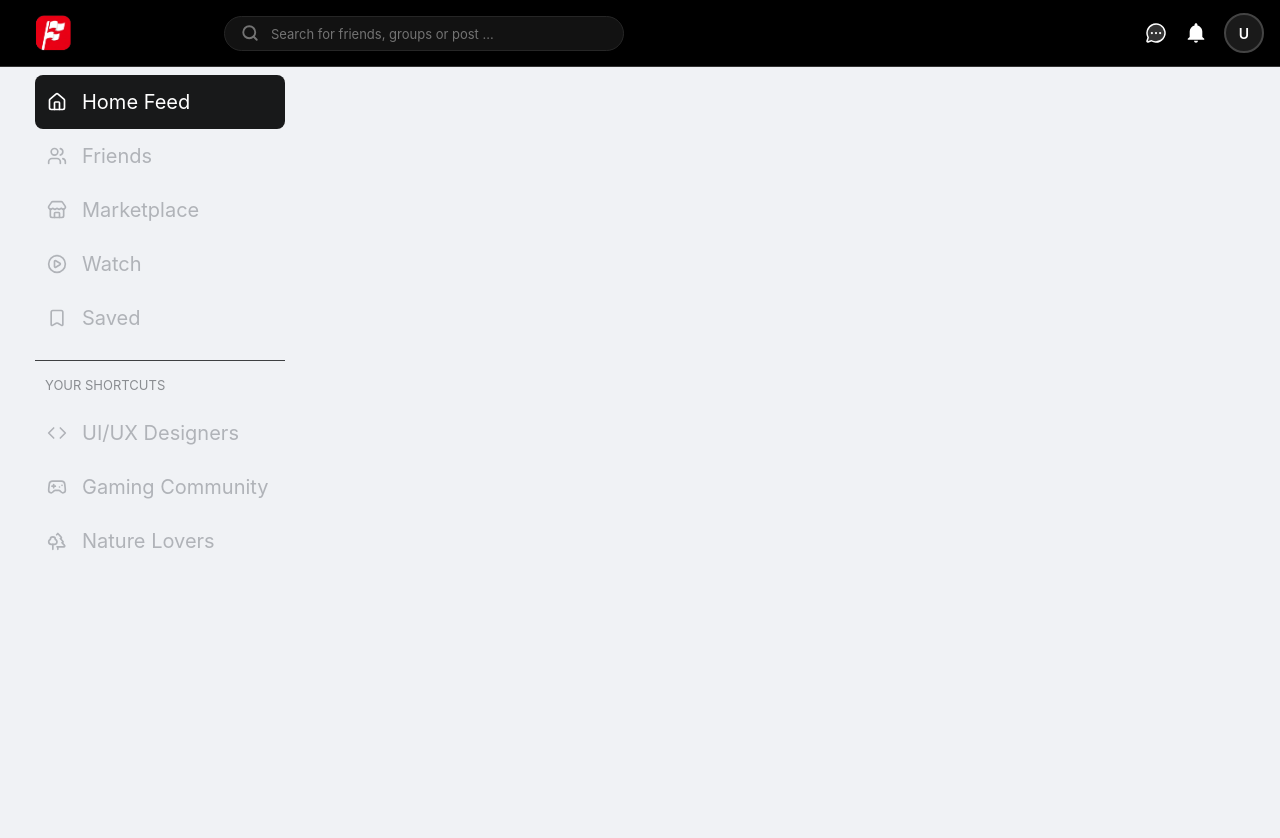
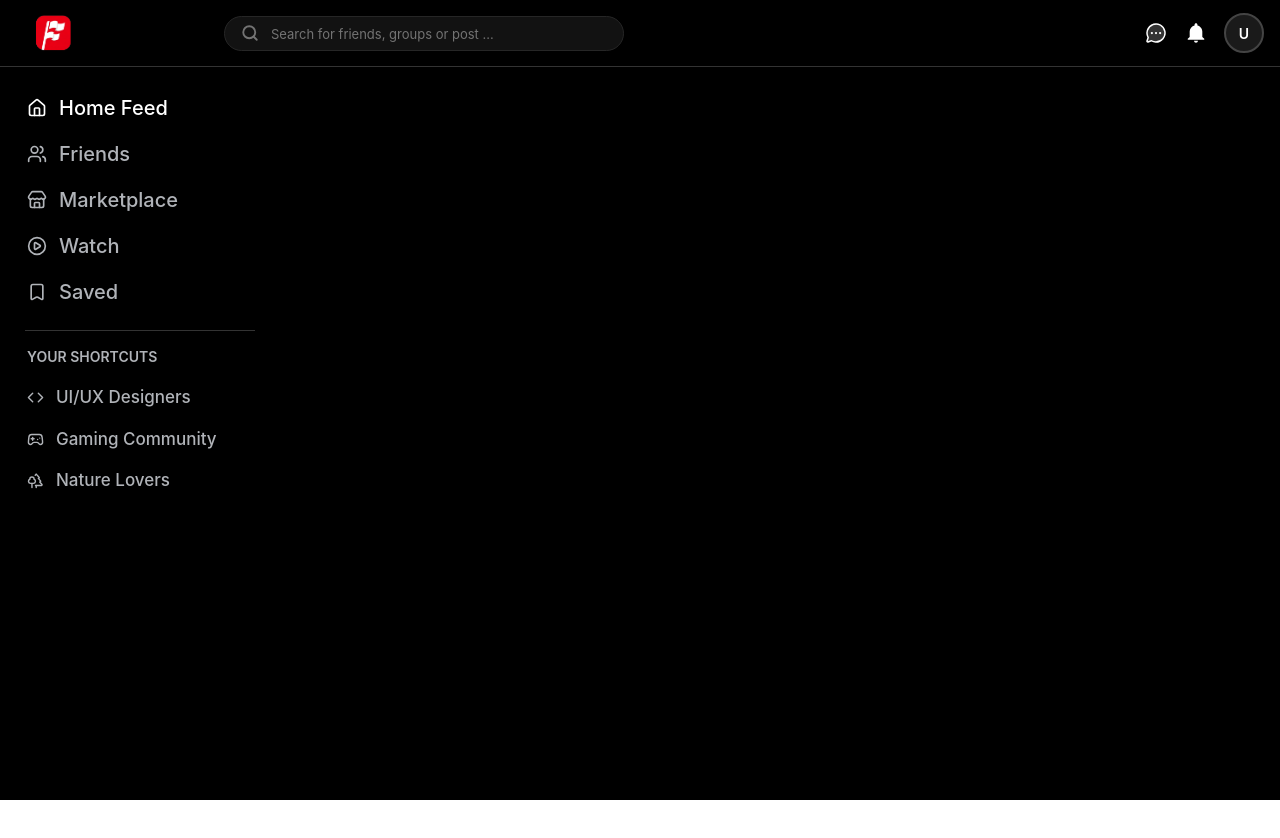
Before and after one commit to Thangwibu1/Flager-Project, a React (Vite) app in the folder frontend/: page / in a window 1280 px wide. After the commit the page ends 800 px from the top, so only its background shows below. Built offline with nearby package versions, Linux system fonts and the light colour scheme.

Commit message:
#22 Create hoomefeed and rightsidebar

```diff
--- a/frontend/src/components/layout/Sidebar/Sidebar.css
+++ b/frontend/src/components/layout/Sidebar/Sidebar.css
@@ -1,37 +1,52 @@
 .sidebar {
     width: 280px;
     padding: 15px;
-    background-color: transparent;
+    background-color: var(--navbar-bg);
+    color: var(--navbar-text);
+    height: calc(100vh - 70px);
+    position: fixed;
 }
 
-/* Quan trọng: CSS này để NavIcon hiển thị ngang */
 .sidebar-item {
     display: flex;
     align-items: center;
-    gap: 15px; /* Khoảng cách giữa icon và chữ */
-    padding: 12px;
+    gap: 12px;
+    padding: 8px 12px;
     border-radius: 8px;
     cursor: pointer;
-    transition: 0.2s;
+    transition: var(--navbar-transition);
 }
 
 .sidebar-item:hover {
-    background-color: rgba(255, 255, 255, 0.1);
+    background-color: #262626;
+    border: 0.1px solid var(--navbar-text);
 }
 
-.sidebar-item.active {
-    background-color: #18191a;
+.sidebar-icon-wrapper {
+    width: 36px;
+    height: 36px;
+    background-color: #333333;
+    display: flex;
+    align-items: center;
+    justify-content: center;
+    border-radius: 8px;
+    font-size: 20px;
+}
+
+.sidebar-item span {
+    font-size: 15px;
+    font-weight: 500;
 }
 
 .sidebar-divider {
     height: 1px;
-    background-color: #3e4042;
-    margin: 15px 0;
+    background-color: var(--navbar-border);
+    margin: 15px 10px;
 }
 
 .shortcuts-title {
-    font-size: 13px;
-    color: #8a8d91;
-    margin-bottom: 10px;
-    padding-left: 10px;
+    font-size: 14px;
+    font-weight: 600;
+    color: #b0b3b8;
+    margin: 10px 0 10px 12px;
 }
--- a/frontend/src/components/layout/Sidebar/Sidebar.tsx
+++ b/frontend/src/components/layout/Sidebar/Sidebar.tsx
@@ -54,7 +54,7 @@ export default function Sidebar() {
                         key={item.id}
                         icon={item.icon}
                         text={item.text}
-                        size={20}
+                        size={17}
                         color="#b0b3b8"
                         className="sidebar-item shortcut-item"
                     />
--- a/frontend/src/pages/homepost/HomePost.css
+++ b/frontend/src/pages/homepost/HomePost.css
@@ -1,7 +1,6 @@
 .main-layout {
-    margin-top: 40px;
     display: flex;
+    padding-top: 70px;
     min-height: 100vh;
-    padding: 20px;
-    background-color: #f0f2f5;
+    background-color: #000000;
 }
```
Also changed, not shown: frontend/src/components/layout/HomeFeed/HomeFeed.tsx (added), frontend/src/components/layout/RightSidebar/RightSidebar.tsx (added).
